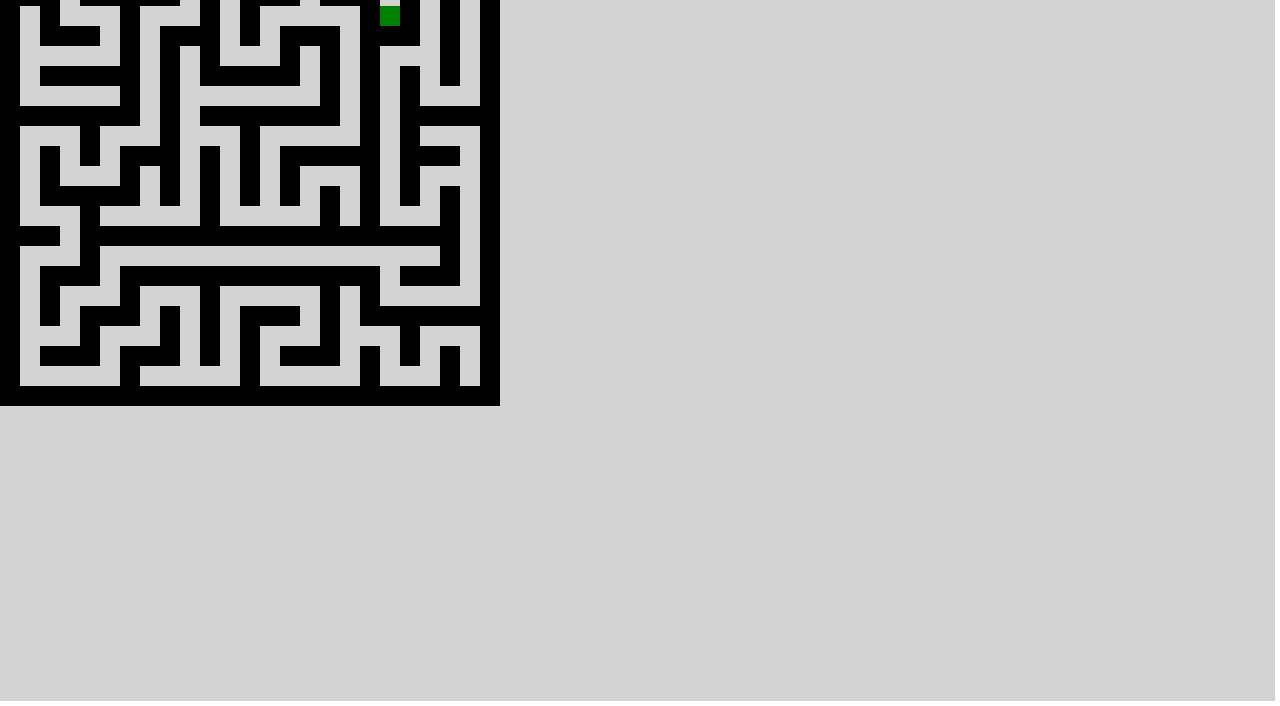
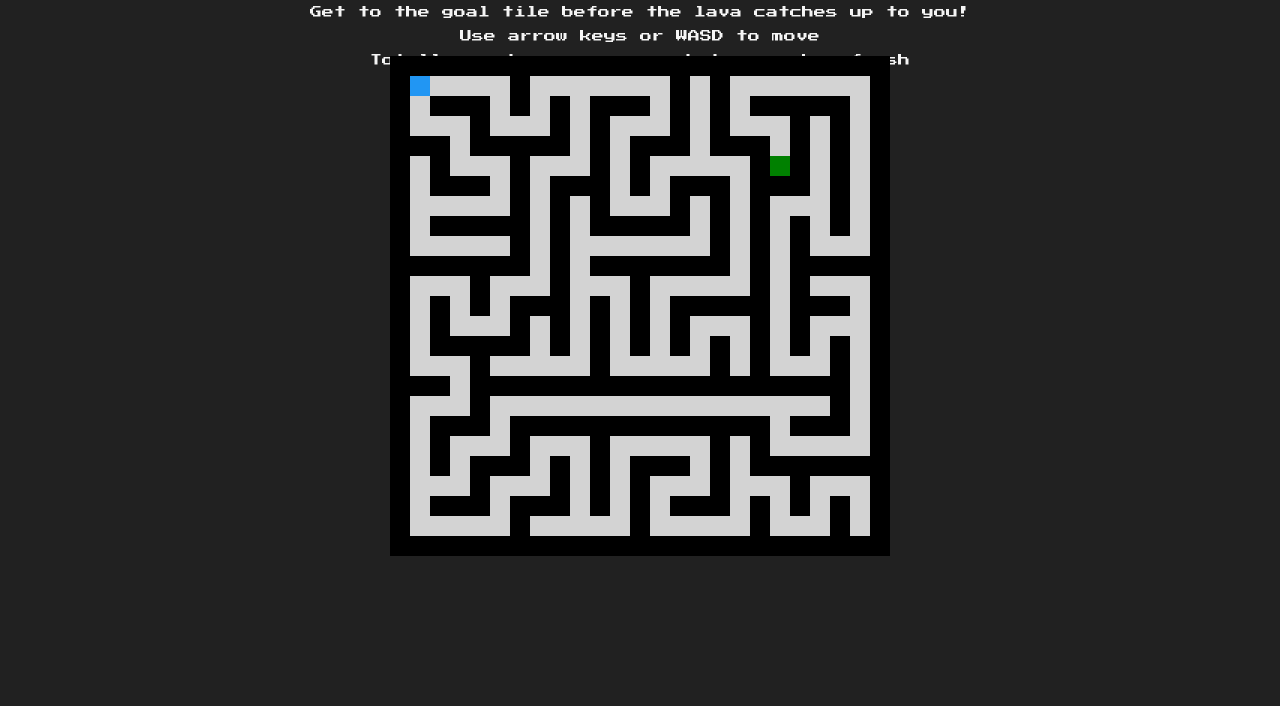
Before and after one commit to nickpeterb/lava-maze, a website built with Parcel: page index.html in a window 1280 px wide. Shown: the part 94-800 px from the top of the page. Built offline with nearby package versions, Linux system fonts and the light colour scheme; animation ran at ten frames a second.

Commit message:
Add basic styling

```diff
--- a/app.ts
+++ b/app.ts
@@ -2,18 +2,18 @@ import { Application, Sprite, Texture } from 'pixi.js';
 import { createMaze } from './src/maze';
 import { canMoveTo, checkCover, createTile } from './src/utils';
 import { lavaContainer, lavaTickerFactory } from './src/lava';
-import { LAVA_START_DELAY, TILE_SIZE } from './src/constants';
+import { LAVA_START_DELAY, MAZE_SIZE, TILE_SIZE } from './src/constants';
 import { getGoalTilePosition } from './src/goal';
 import { GameInfo, isGameDone } from './src/globals';
 
 async function main() {
   GameInfo.state = 'LOADING';
+  const CANVAS_SIZE = MAZE_SIZE * TILE_SIZE;
 
   // Init app
   const app = new Application();
-  await app.init({ background: 'lightgrey', height: window.innerHeight - 5, width: window.innerWidth - 5 });
-  document.body.innerHTML = '';
-  document.body.appendChild(app.canvas);
+  await app.init({ background: 'lightgrey', height: CANVAS_SIZE, width: CANVAS_SIZE });
+  document.getElementById('canvas-container')?.appendChild(app.canvas);
 
   const startPosition = { row: 1, col: 1, x: TILE_SIZE, y: TILE_SIZE } as const;
 
@@ -75,6 +75,7 @@ async function main() {
     }
 
     if (GameInfo.state === 'PLAYING' && checkCover(player, goalTile)) {
+      alert('YOU ESCAPED!')
       GameInfo.state = 'WON';
       player.zIndex = -10; // Players gets "teleported"
     }
--- a/index.html
+++ b/index.html
@@ -1,15 +1,43 @@
 <!DOCTYPE html>
 <html>
   <title>Lava Maze</title>
-  <head></head>
+
+  <head>
+    <link rel="preconnect" href="https://fonts.googleapis.com" />
+    <link rel="preconnect" href="https://fonts.gstatic.com" crossorigin />
+    <link href="https://fonts.googleapis.com/css2?family=Press+Start+2P&display=swap" rel="stylesheet" />
+  </head>
   <style>
     html,
     body {
       margin: 0;
       padding: 0;
     }
+
+    body {
+      padding: 25px;
+      background-color: #212121;
+      font-family: 'Press Start 2P', system-ui;
+      color: whitesmoke;
+      text-align: center;
+    }
+
+    #canvas-container {
+      position: absolute;
+      top: 50%;
+      left: 50%;
+      transform: translate(-50%, -50%);
+    }
   </style>
+
   <body>
+    <h1>Lava Maze</h1>
+    <div style="font-size: 12px;">
+      <p>Get to the goal tile before the lava catches up to you!</p>
+      <p>Use arrow keys or WASD to move</p>
+      <p>Totally random maze generated on each refresh</p>
+    </div>
+    <div id="canvas-container"></div>
     <script type="module" src="./app.ts"></script>
   </body>
 </html>
```
